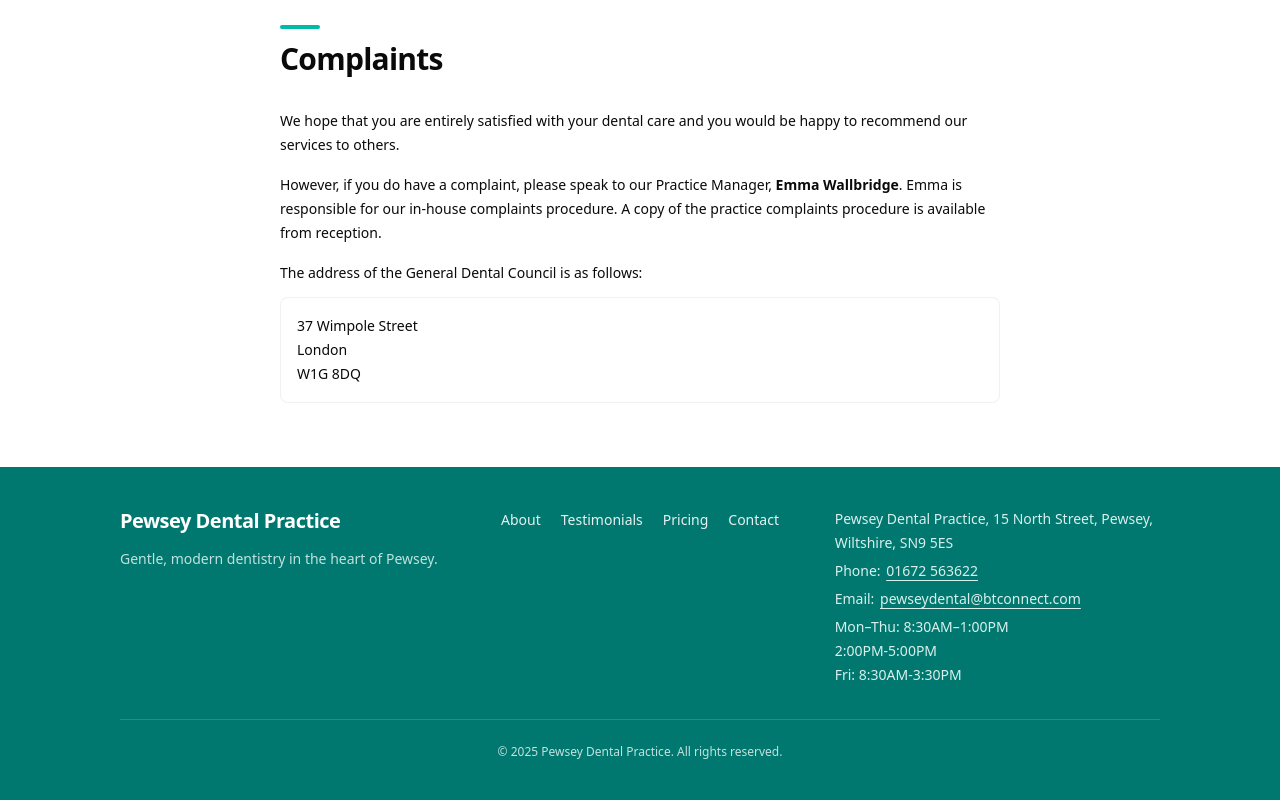
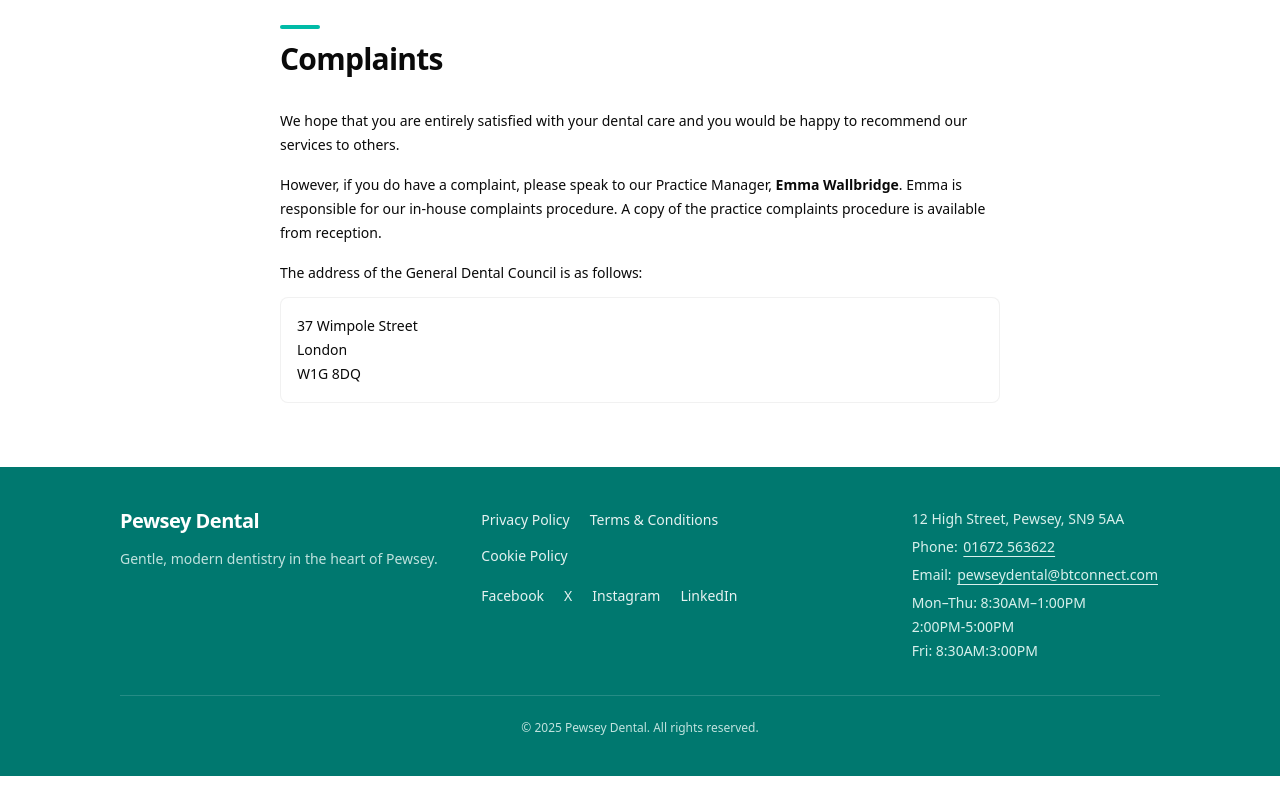
Before and after one commit to SkinnyPetee/pew-dentistry, a Next.js app: page / in a window 1280 px wide. Shown: the part 9490-10290 px from the top of the page. After the commit the page ends 10266 px from the top, so only its background shows below. Built offline with nearby package versions, Linux system fonts and the light colour scheme.

Commit message:
cahnged footer

```diff
--- a/src/modules/footer/index.tsx
+++ b/src/modules/footer/index.tsx
@@ -1,23 +1,3 @@
-// const Footer = () => {
-//   return (
-//     <>
-//       <footer
-//         className="border-t bg-teal-500"
-//         role="contentinfo"
-//         aria-label="Footer"
-//       >
-//         <div className="mx-auto w-full max-w-7xl px-4 py-6 text-center">
-//           <p className="text-sm  text-white font-semibold">
-//             © {new Date().getFullYear()} Pewsey Dental, UK
-//           </p>
-//         </div>
-//       </footer>
-//     </>
-//   );
-// };
-
-// export default Footer;
-
 import { cn } from "@/lib/utils";
 
 type Props = {
@@ -27,59 +7,99 @@
 export default function PewseyDentalFooter({ className }: Props) {
   return (
     <footer className={cn("bg-teal-700 text-white", className)}>
-      <div className="mx-auto w-full px-6 lg:px-30  py-10">
+      <div className="mx-auto w-full  px-6 lg:px-30 py-10">
         <div className="grid gap-8 md:grid-cols-3">
           <div className="space-y-3">
             <h2 className="text-balance text-xl font-semibold tracking-tight">
-              Pewsey Dental Practice
+              Pewsey Dental
             </h2>
             <p className="text-pretty text-sm text-teal-50/80 leading-6">
               Gentle, modern dentistry in the heart of Pewsey.
             </p>
           </div>
 
-          <nav aria-label="Footer" className="md:justify-self-center">
+          <div className="md:justify-self-center">
+            <nav aria-label="Legal policies">
               <ul className="flex flex-wrap items-center gap-3">
                 <li>
                   <a
-                  href="#about"
+                    href="/privacy-policy"
                     className="rounded px-1 text-sm text-white/90 underline-offset-4 hover:text-white hover:underline focus-visible:outline-none focus-visible:ring-2 focus-visible:ring-white/70"
                   >
-                  About
+                    Privacy Policy
                   </a>
                 </li>
                 <li>
                   <a
-                  href="#testimonial"
+                    href="/terms-and-conditions"
                     className="rounded px-1 text-sm text-white/90 underline-offset-4 hover:text-white hover:underline focus-visible:outline-none focus-visible:ring-2 focus-visible:ring-white/70"
                   >
-                  Testimonials
+                    Terms & Conditions
                   </a>
                 </li>
                 <li>
                   <a
-                  href="#pricing"
+                    href="/cookie-policy"
                     className="rounded px-1 text-sm text-white/90 underline-offset-4 hover:text-white hover:underline focus-visible:outline-none focus-visible:ring-2 focus-visible:ring-white/70"
                   >
-                  Pricing
-                </a>
-              </li>
-              <li>
-                <a
-                  href="#contact"
-                  className="rounded px-1 text-sm text-white/90 underline-offset-4 hover:text-white hover:underline focus-visible:outline-none focus-visible:ring-2 focus-visible:ring-white/70"
-                >
-                  Contact
+                    Cookie Policy
                   </a>
                 </li>
               </ul>
             </nav>
 
+            <nav aria-label="Social media" className="mt-4">
+              <ul className="flex flex-wrap items-center gap-3">
+                <li>
+                  <a
+                    href="https://facebook.com/pewseydental"
+                    target="_blank"
+                    rel="noopener noreferrer"
+                    aria-label="Pewsey Dental on Facebook"
+                    className="rounded px-1 text-sm text-white/90 underline-offset-4 hover:text-white hover:underline focus-visible:outline-none focus-visible:ring-2 focus-visible:ring-white/70"
+                  >
+                    Facebook
+                  </a>
+                </li>
+                <li>
+                  <a
+                    href="https://x.com/pewseydental"
+                    target="_blank"
+                    rel="noopener noreferrer"
+                    aria-label="Pewsey Dental on X (Twitter)"
+                    className="rounded px-1 text-sm text-white/90 underline-offset-4 hover:text-white hover:underline focus-visible:outline-none focus-visible:ring-2 focus-visible:ring-white/70"
+                  >
+                    X
+                  </a>
+                </li>
+                <li>
+                  <a
+                    href="https://instagram.com/pewseydental"
+                    target="_blank"
+                    rel="noopener noreferrer"
+                    aria-label="Pewsey Dental on Instagram"
+                    className="rounded px-1 text-sm text-white/90 underline-offset-4 hover:text-white hover:underline focus-visible:outline-none focus-visible:ring-2 focus-visible:ring-white/70"
+                  >
+                    Instagram
+                  </a>
+                </li>
+                <li>
+                  <a
+                    href="https://linkedin.com/company/pewseydental"
+                    target="_blank"
+                    rel="noopener noreferrer"
+                    aria-label="Pewsey Dental on LinkedIn"
+                    className="rounded px-1 text-sm text-white/90 underline-offset-4 hover:text-white hover:underline focus-visible:outline-none focus-visible:ring-2 focus-visible:ring-white/70"
+                  >
+                    LinkedIn
+                  </a>
+                </li>
+              </ul>
+            </nav>
+          </div>
+
           <address className="not-italic text-sm text-teal-50/90 md:justify-self-end">
-            <p className="leading-6">
-              Pewsey Dental Practice, 15 North Street, Pewsey, Wiltshire, SN9
-              5ES
-            </p>
+            <p className="leading-6">12 High Street, Pewsey, SN9 5AA</p>
             <p className="mt-1 leading-6">
               Phone:{" "}
               <a
@@ -99,16 +119,15 @@
               </a>
             </p>
             <p className="mt-1 leading-6">
-              Mon–Thu: 8:30AM–1:00PM <br /> 2:00PM-5:00PM <br />
-              Fri: 8:30AM-3:30PM
+              Mon–Thu: 8:30AM–1:00PM <br /> 2:00PM-5:00PM <br /> Fri:
+              8:30AM:3:00PM
             </p>
           </address>
         </div>
 
         <div className="mt-8 border-t border-white/15 pt-6">
           <p className="text-center text-xs text-teal-50/80">
-            © {new Date().getFullYear()} Pewsey Dental Practice. All rights
-            reserved.
+            © {new Date().getFullYear()} Pewsey Dental. All rights reserved.
           </p>
         </div>
       </div>
```
Lines whose indentation alone changed are shown as unchanged.
